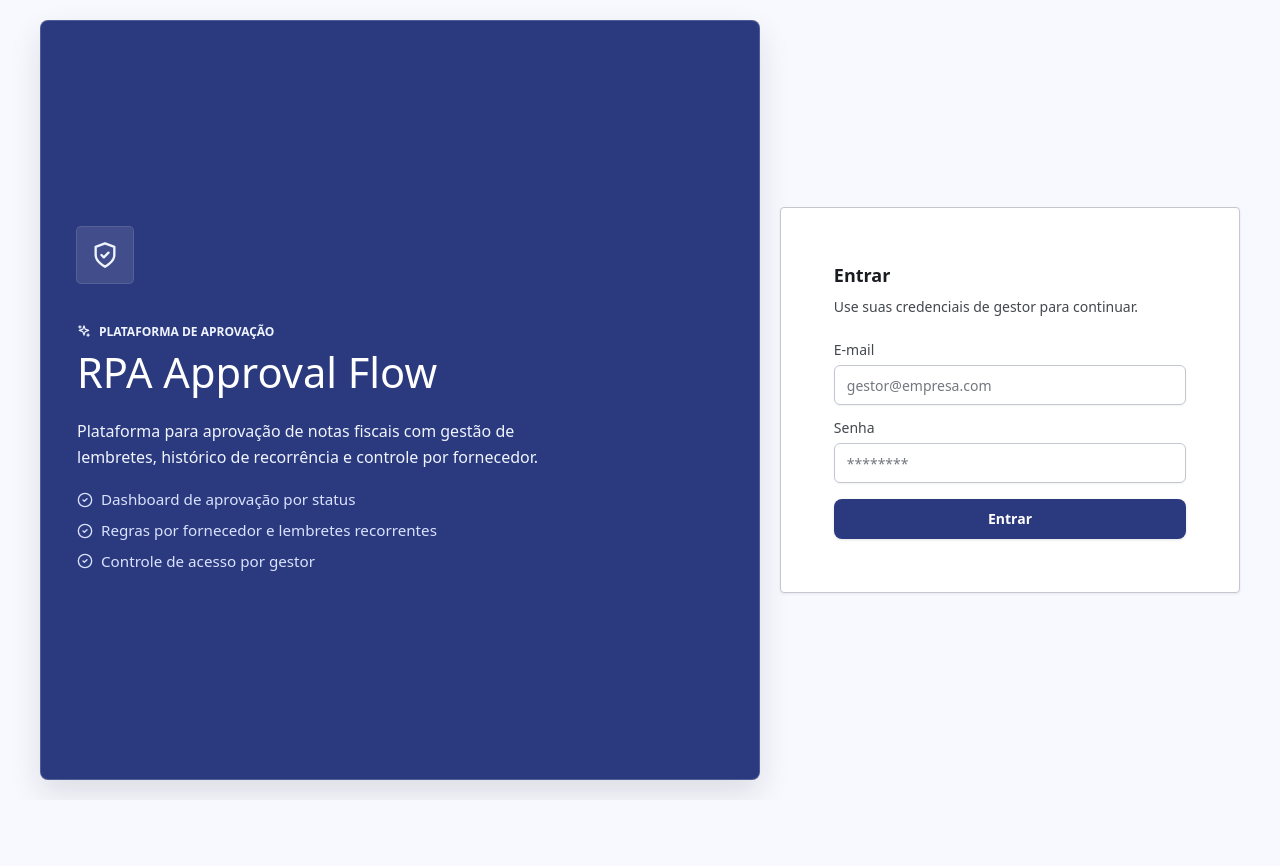
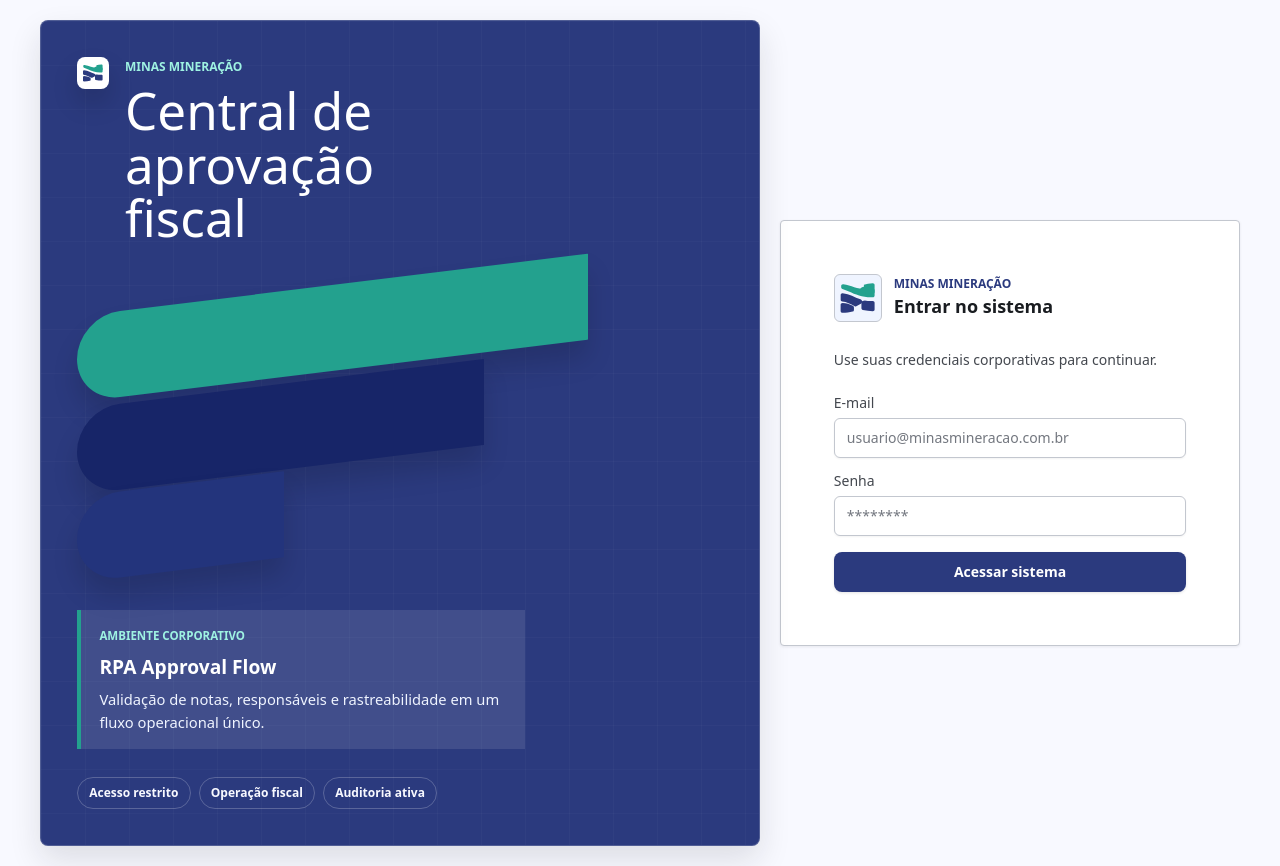
Before and after one commit to rpa-flow/rpa-approval-flow, a Next.js app: page /login in a window 1280 px wide. Before the commit the page ends 800 px from the top, so only its background shows below. Built offline with nearby package versions, Linux system fonts and the light colour scheme.

Commit message:
improve login

```diff
--- a/src/app/dashboard/page.tsx
+++ b/src/app/dashboard/page.tsx
@@ -193,7 +193,7 @@ export default function DashboardPage() {
 
       <div className="table-shell">
         <table className="min-w-full text-sm">
-          <thead><tr><th className="px-4 py-3 text-left">Fornecedor / NF</th><th className="px-4 py-3 text-left">Tomador</th><th className="px-6 py-3 text-right" style={{ minWidth: "11rem", whiteSpace: "nowrap", overflowWrap: "normal", wordBreak: "normal" }}>Valor</th><th className="px-4 py-3 text-left" style={{ minWidth: "7rem", whiteSpace: "nowrap", overflowWrap: "normal", wordBreak: "normal" }}>Emissão</th><th className="px-4 py-3 text-left">Status</th><th className="px-4 py-3 text-left">Responsável</th><th className="px-4 py-3 text-left" style={{ minWidth: "9rem", whiteSpace: "nowrap", overflowWrap: "normal", wordBreak: "normal" }}>Atualização</th><th className="px-4 py-3 text-right">Ações</th></tr></thead>
+          <thead><tr><th className="px-4 py-3 text-left">Fornecedor / NF</th><th className="px-4 py-3 text-left">Tomador</th><th className="px-6 py-3 text-right" style={{ minWidth: "11rem", whiteSpace: "nowrap", overflowWrap: "normal", wordBreak: "normal" }}>Valor</th><th className="px-4 py-3 text-left" style={{ minWidth: "7rem", whiteSpace: "nowrap", overflowWrap: "normal", wordBreak: "normal" }}>Emissão</th><th className="px-4 py-3 text-left" style={{ minWidth: "12rem", whiteSpace: "nowrap", overflowWrap: "normal", wordBreak: "normal" }}>Status</th><th className="px-4 py-3 text-left">Responsável</th><th className="px-4 py-3 text-left" style={{ minWidth: "9rem", whiteSpace: "nowrap", overflowWrap: "normal", wordBreak: "normal" }}>Atualização</th><th className="px-4 py-3 text-right" style={{ minWidth: "7rem", whiteSpace: "nowrap", overflowWrap: "normal", wordBreak: "normal" }}>Ações</th></tr></thead>
           <tbody className="divide-y divide-slate-100">
             {filtered.map((invoice) => <Fragment key={invoice.id}>
               <tr className="cursor-pointer" onClick={() => setExpandedId(expandedId === invoice.id ? null : invoice.id)}>
@@ -201,9 +201,9 @@ export default function DashboardPage() {
                 <td className="px-4 py-3 text-slate-700">{invoice.tomadorNome ?? "-"}</td>
                 <td className="px-6 py-3 text-right font-medium tabular-nums text-slate-800" style={{ minWidth: "11rem", whiteSpace: "nowrap", overflowWrap: "normal", wordBreak: "normal" }}><span style={{ whiteSpace: "nowrap", overflowWrap: "normal", wordBreak: "normal" }}>{Number(invoice.valorServico || 0).toLocaleString("pt-BR", { style: "currency", currency: "BRL" })}</span></td>
                 <td className="px-4 py-3 text-slate-700" style={{ minWidth: "7rem", whiteSpace: "nowrap", overflowWrap: "normal", wordBreak: "normal" }}><span style={{ whiteSpace: "nowrap", overflowWrap: "normal", wordBreak: "normal" }}>{invoice.dataEmissao ? new Date(invoice.dataEmissao).toLocaleDateString("pt-BR") : "-"}</span></td>
-                <td className="px-4 py-3"><span className={`badge ${STATUS_COLORS[invoice.status] ?? "badge-slate"}`}>{invoice.status.replaceAll("_", " ")}</span></td>
+                <td className="px-4 py-3" style={{ minWidth: "12rem", whiteSpace: "nowrap", overflowWrap: "normal", wordBreak: "normal" }}><span className={`badge ${STATUS_COLORS[invoice.status] ?? "badge-slate"}`}>{invoice.status.replaceAll("_", " ")}</span></td>
                 <td className="px-4 py-3 text-slate-700">{invoice.responsavelValidacao ?? "-"}</td><td className="px-4 py-3 text-slate-600" style={{ minWidth: "9rem", whiteSpace: "nowrap", overflowWrap: "normal", wordBreak: "normal" }}><span style={{ whiteSpace: "nowrap", overflowWrap: "normal", wordBreak: "normal" }}>{new Date(invoice.dataAtualizacao).toLocaleString("pt-BR")}</span></td>
-                <td className="px-4 py-3 text-right"><button className="btn-secondary min-h-0 px-3 py-1.5 text-sm" onClick={(e) => { e.stopPropagation(); const r = (e.currentTarget as HTMLButtonElement).getBoundingClientRect(); setMenuState({ invoice, x: Math.max(8, Math.min(r.right - 208, window.innerWidth - 248)), y: Math.min(r.bottom + 6, window.innerHeight - 260) }); }}>Ações ▾</button></td>
+                <td className="px-4 py-3 text-right" style={{ minWidth: "7rem", whiteSpace: "nowrap", overflowWrap: "normal", wordBreak: "normal" }}><button className="btn-secondary min-h-0 whitespace-nowrap px-3 py-1.5 text-sm" onClick={(e) => { e.stopPropagation(); const r = (e.currentTarget as HTMLButtonElement).getBoundingClientRect(); setMenuState({ invoice, x: Math.max(8, Math.min(r.right - 208, window.innerWidth - 248)), y: Math.min(r.bottom + 6, window.innerHeight - 260) }); }}>Ações ▾</button></td>
               </tr>
               {expandedId === invoice.id && <tr><td colSpan={8} className="bg-slate-50 p-0"><div className="grid gap-3 px-4 py-4 text-xs text-slate-700 sm:grid-cols-3"><p><strong>Identificador XML:</strong> {invoice.codigoIdentificador}</p><p><strong>CNPJ:</strong> {invoice.fornecedor.cnpj ?? "-"}</p><p><strong>Código externo fornecedor:</strong> {invoice.fornecedor.codigoExterno ?? "-"}</p><p><strong>Ordem de compra:</strong> {invoice.ordemCompra ?? "-"}</p><p><strong>OC/Contrato:</strong> {invoice.ocContrato ?? "-"}</p><p><strong>Dt. Lanc. Delphi:</strong> {invoice.dataLancamentoDelphi ? new Date(invoice.dataLancamentoDelphi).toLocaleString("pt-BR") : "-"}</p><p><strong>Código Delphi:</strong> {invoice.codigoDelphi ?? "Pendente integração"}</p><p><strong>Integração:</strong> {invoice.statusIntegracaoDelphi ?? "AGUARDANDO"}</p><p className="sm:col-span-3"><strong>Observação da validação:</strong> {invoice.observacaoValidacao ?? "-"}</p></div></td></tr>}
             </Fragment>)}
--- a/src/app/globals.css
+++ b/src/app/globals.css
@@ -49,7 +49,8 @@ img, svg, video, canvas { max-width: 100%; height: auto; }
 svg { flex-shrink: 0; }
 :where(p, h1, h2, h3, h4, h5, h6, span, a, td, th, label, button) {
   letter-spacing: 0;
-  overflow-wrap: anywhere;
+  overflow-wrap: break-word;
+  word-break: normal;
 }
 
 a { color: inherit; text-decoration: none; }
@@ -164,6 +165,9 @@ input[type="checkbox"] { width: 1rem; height: 1rem; accent-color: var(--primary)
   font-weight: 600;
   box-shadow: 0 1px 3px rgba(25, 28, 32, .12);
   transition: transform .16s ease, background .16s ease, box-shadow .16s ease;
+  white-space: nowrap;
+  overflow-wrap: normal;
+  word-break: normal;
 }
 .btn-primary:hover, button[type="submit"]:hover { background: var(--primary-strong); transform: translateY(-1px); }
 .btn-primary:disabled, button[type="submit"]:disabled { opacity: .6; transform: none; box-shadow: none; }
@@ -181,12 +185,28 @@ input[type="checkbox"] { width: 1rem; height: 1rem; accent-color: var(--primary)
   padding: .62rem .92rem;
   font-weight: 600;
   transition: background .16s ease, border-color .16s ease, color .16s ease, transform .16s ease;
+  white-space: nowrap;
+  overflow-wrap: normal;
+  word-break: normal;
 }
 .btn-secondary:hover, .button-secondary:hover { background: var(--surface-container-low); border-color: var(--outline); color: var(--primary-strong); transform: translateY(-1px); }
 .btn-danger { color: var(--danger); border-color: var(--danger-soft); background: var(--surface-container-lowest); }
 .btn-danger:hover { background: var(--danger-soft); border-color: #fda4af; }
 
-.badge { display: inline-flex; align-items: center; gap: .35rem; border-radius: 999px; padding: .25rem .65rem; font-size: .75rem; font-weight: 700; line-height: 1.2; }
+.badge {
+  display: inline-flex;
+  align-items: center;
+  gap: .35rem;
+  border-radius: 999px;
+  padding: .25rem .65rem;
+  font-size: .75rem;
+  font-weight: 700;
+  line-height: 1.2;
+  max-width: max-content;
+  white-space: nowrap;
+  overflow-wrap: normal;
+  word-break: normal;
+}
 .badge-blue { background: var(--primary-soft); color: var(--primary-strong); }
 .badge-slate { background: var(--surface-container); color: var(--muted); }
 .badge-success { background: var(--success-soft); color: #00201a; }
@@ -197,6 +217,21 @@ input[type="checkbox"] { width: 1rem; height: 1rem; accent-color: var(--primary)
 table { width: 100%; border-collapse: separate; border-spacing: 0; }
 th { font-size: .72rem; font-weight: 600; letter-spacing: 0; text-transform: uppercase; color: var(--muted); background: var(--surface-container-low); white-space: nowrap; }
 td { vertical-align: middle; }
+.table-shell th,
+.table-shell td {
+  word-break: normal;
+}
+.table-shell th:last-child,
+.table-shell td:last-child {
+  min-width: 7rem;
+  white-space: nowrap;
+}
+.table-shell .badge,
+.table-shell .btn-primary,
+.table-shell .btn-secondary,
+.table-shell .button-secondary {
+  white-space: nowrap;
+}
 tbody tr { transition: background .14s ease; }
 tbody tr:hover { background: var(--surface-container-low); }
 
@@ -244,7 +279,9 @@ tbody tr:hover { background: var(--surface-container-low); }
   align-items: stretch;
 }
 .login-brand {
-  border-radius: 24px;
+  position: relative;
+  min-height: 36rem;
+  overflow: hidden;
   padding: 2.25rem;
   border: 1px solid rgba(255, 255, 255, .18);
   border-radius: 8px;
@@ -252,12 +289,77 @@ tbody tr:hover { background: var(--surface-container-low); }
   color: #eff4ff;
   display: flex;
   flex-direction: column;
-  justify-content: center;
+  justify-content: space-between;
   box-shadow: 0 14px 32px rgba(25, 28, 32, .12);
 }
-.login-brand h1 { margin: 0; font-size: clamp(1.7rem, 3.5vw, 2.6rem); color: #fff; letter-spacing: 0; }
+.login-brand::before {
+  content: "";
+  position: absolute;
+  inset: 0;
+  background:
+    linear-gradient(90deg, rgba(255,255,255,.08) 1px, transparent 1px),
+    linear-gradient(180deg, rgba(255,255,255,.07) 1px, transparent 1px);
+  background-size: 44px 44px;
+  opacity: .35;
+  pointer-events: none;
+}
+.login-brand > * { position: relative; z-index: 1; }
+.login-brand h1 { margin: 0; max-width: 11ch; font-size: clamp(2rem, 4vw, 3.4rem); line-height: 1.05; color: #fff; letter-spacing: 0; }
 .login-brand p { margin: .9rem 0 0; line-height: 1.65; max-width: 52ch; color: #eff4ff; }
-.login-brand ul { margin: 1.1rem 0 0; padding: 0; list-style: none; display: grid; gap: .5rem; font-size: .95rem; color: #d9e2ff; }
+.login-brand-mark { display: flex; align-items: flex-start; gap: 1rem; }
+.login-brand-mark svg { border-radius: 8px; background: #fff; padding: .35rem; box-shadow: 0 14px 26px rgba(0, 0, 0, .16); }
+.login-brand-eyebrow { margin: 0 0 .45rem !important; font-size: .75rem; font-weight: 800; text-transform: uppercase; color: var(--secondary-soft) !important; }
+.login-strata {
+  display: grid;
+  gap: .8rem;
+  width: min(100%, 38rem);
+  margin-block: 2.5rem;
+}
+.login-strata-layer {
+  display: block;
+  height: clamp(3.2rem, 8vw, 5.4rem);
+  border-radius: 999px 14px 14px 999px;
+  transform: skewY(-7deg);
+  box-shadow: 0 18px 26px rgba(0, 0, 0, .14);
+}
+.login-strata-teal { width: 84%; background: var(--secondary); }
+.login-strata-blue { width: 67%; background: #172568; }
+.login-strata-small { width: 34%; background: #23347c; }
+.login-context-panel {
+  width: min(100%, 28rem);
+  border-left: 4px solid var(--secondary);
+  background: rgba(255, 255, 255, .1);
+  padding: 1rem 1.15rem;
+}
+.login-context-label {
+  margin: 0 0 .35rem !important;
+  font-size: .72rem;
+  font-weight: 800;
+  text-transform: uppercase;
+  color: var(--secondary-soft) !important;
+}
+.login-context-title {
+  margin: 0 !important;
+  font-size: 1.2rem;
+  font-weight: 750;
+  color: #fff !important;
+}
+.login-context-copy { margin-top: .35rem !important; font-size: .92rem; line-height: 1.55 !important; }
+.login-brand-footer {
+  display: flex;
+  flex-wrap: wrap;
+  gap: .5rem;
+  margin-top: 1.75rem;
+}
+.login-brand-footer span {
+  border: 1px solid rgba(255, 255, 255, .22);
+  border-radius: 999px;
+  padding: .35rem .7rem;
+  color: #f8f9ff;
+  font-size: .75rem;
+  font-weight: 700;
+  white-space: nowrap;
+}
 .login-card { margin: auto 0; border-radius: 4px; border: 1px solid var(--line); background: var(--surface-container-lowest); padding: 1.8rem; box-shadow: 0 1px 3px rgba(25, 28, 32, .08); }
 .login-card h2 { margin: 0; font-size: 1.55rem; letter-spacing: 0; }
 .login-card .form-grid { margin-top: 1.1rem; gap: .9rem; grid-template-columns: 1fr; }
@@ -266,7 +368,7 @@ tbody tr:hover { background: var(--surface-container-low); }
 @media (max-width: 1024px) {
   .settings-grid { grid-template-columns: 1fr; }
   .login-shell { grid-template-columns: 1fr; padding-block: 1rem; }
-  .login-brand { padding: 1.6rem; }
+  .login-brand { min-height: 28rem; padding: 1.6rem; }
   .login-card { margin: 0; }
 }
 @media (max-width: 900px) {
@@ -278,7 +380,11 @@ tbody tr:hover { background: var(--surface-container-low); }
   .card { border-radius: 4px; padding: .9rem; }
   .section-header, .ds-actions { align-items: stretch; }
   .btn-primary, .btn-secondary, .button-secondary, button[type="submit"] { width: 100%; }
-  .login-brand { border-radius: 8px; padding: 1.2rem; }
+  .login-brand { min-height: auto; border-radius: 8px; padding: 1.2rem; }
+  .login-brand h1 { max-width: 100%; font-size: 1.9rem; }
+  .login-brand-mark { align-items: center; }
+  .login-strata { margin-block: 1.5rem; gap: .55rem; }
+  .login-strata-layer { height: 2.8rem; }
   .login-card { border-radius: 4px; padding: 1.2rem; }
   .form-actions { justify-content: stretch; }
   .form-actions > * { flex: 1 1 auto; }
@@ -297,9 +403,3 @@ tbody tr:hover { background: var(--surface-container-low); }
     box-shadow: 0 1px 3px rgba(25, 28, 32, .08);
   }
 }
-
-.login-brand ul li {
-  display: flex;
-  align-items: center;
-  gap: .5rem;
-}
--- a/src/app/login/page.tsx
+++ b/src/app/login/page.tsx
@@ -2,7 +2,7 @@
 
 import { useState } from "react";
 import { useRouter } from "next/navigation";
-import { CheckCircle2, ShieldCheck, Sparkles } from "lucide-react";
+import { MinasLogoIcon } from "@/components/brand/minas-logo-icon";
 import { Alert } from "@/components/ui/alert";
 import { Button } from "@/components/ui/button";
 import { Card, CardContent, CardDescription, CardHeader, CardTitle } from "@/components/ui/card";
@@ -42,33 +42,52 @@ export default function LoginPage() {
   return (
     <main className="login-shell">
       <section className="login-brand">
-        <div className="mb-6 inline-flex h-14 w-14 items-center justify-center rounded bg-white/10 ring-1 ring-white/20">
-          <ShieldCheck size={28} />
+        <div className="login-brand-mark">
+          <MinasLogoIcon className="h-16 w-16" />
+          <div>
+            <p className="login-brand-eyebrow">Minas Mineração</p>
+            <h1>Central de aprovação fiscal</h1>
+          </div>
         </div>
-        <p className="mb-3 inline-flex items-center gap-2 text-xs font-bold uppercase text-surface-container-low"><Sparkles size={14} /> Plataforma de aprovação</p>
-        <h1>RPA Approval Flow</h1>
-        <p>
-          Plataforma para aprovação de notas fiscais com gestão de lembretes, histórico de
-          recorrência e controle por fornecedor.
-        </p>
-        <ul>
-          <li><CheckCircle2 size={16} /> Dashboard de aprovação por status</li>
-          <li><CheckCircle2 size={16} /> Regras por fornecedor e lembretes recorrentes</li>
-          <li><CheckCircle2 size={16} /> Controle de acesso por gestor</li>
-        </ul>
+
+        <div className="login-strata" aria-hidden="true">
+          <span className="login-strata-layer login-strata-teal" />
+          <span className="login-strata-layer login-strata-blue" />
+          <span className="login-strata-layer login-strata-small" />
+        </div>
+
+        <div className="login-context-panel">
+          <p className="login-context-label">Ambiente corporativo</p>
+          <p className="login-context-title">RPA Approval Flow</p>
+          <p className="login-context-copy">Validação de notas, responsáveis e rastreabilidade em um fluxo operacional único.</p>
+        </div>
+
+        <div className="login-brand-footer">
+          <span>Acesso restrito</span>
+          <span>Operação fiscal</span>
+          <span>Auditoria ativa</span>
+        </div>
       </section>
 
       <Card className="login-card">
         <CardHeader className="p-0 pb-5">
-          <CardTitle className="text-2xl">Entrar</CardTitle>
-          <CardDescription>Use suas credenciais de gestor para continuar.</CardDescription>
+          <div className="mb-5 flex items-center gap-3">
+            <div className="grid h-12 w-12 place-items-center rounded-md border border-border bg-surface-container-low">
+              <MinasLogoIcon className="h-9 w-9" />
+            </div>
+            <div>
+              <p className="text-xs font-bold uppercase text-brand">Minas Mineração</p>
+              <CardTitle className="text-2xl">Entrar no sistema</CardTitle>
+            </div>
+          </div>
+          <CardDescription>Use suas credenciais corporativas para continuar.</CardDescription>
         </CardHeader>
         <CardContent className="p-0">
           <form onSubmit={onSubmit} className="grid gap-4">
             <FormField label="E-mail">
               <Input
                 type="email"
-                placeholder="gestor@empresa.com"
+                placeholder="usuario@minasmineracao.com.br"
                 value={email}
                 onChange={(e) => setEmail(e.target.value)}
                 required
@@ -84,7 +103,7 @@ export default function LoginPage() {
               />
             </FormField>
             <Button type="submit" disabled={loading} className="w-full">
-              {loading ? "Entrando..." : "Entrar"}
+              {loading ? "Entrando..." : "Acessar sistema"}
             </Button>
           </form>
           {erro && <Alert className="mt-4" variant="destructive">{erro}</Alert>}
--- a/src/components/ui-kit/data-table.tsx
+++ b/src/components/ui-kit/data-table.tsx
@@ -15,11 +15,11 @@ export function DataTable<T>({ columns, data, getRowKey, loading, emptyTitle = "
           <TableHeader>
             <TableRow>
               {columns.map((column) => <TableHead key={column.key} className={column.className}>{column.header}</TableHead>)}
-              {actions && <TableHead className="text-right">Ações</TableHead>}
+              {actions && <TableHead className="w-32 whitespace-nowrap text-right">Ações</TableHead>}
             </TableRow>
           </TableHeader>
           <TableBody>
-            {data.map((row) => <TableRow key={getRowKey(row)}>{columns.map((column) => <TableCell key={column.key} className={column.className}>{column.cell(row)}</TableCell>)}{actions && <TableCell className="text-right">{actions(row)}</TableCell>}</TableRow>)}
+            {data.map((row) => <TableRow key={getRowKey(row)}>{columns.map((column) => <TableCell key={column.key} className={column.className}>{column.cell(row)}</TableCell>)}{actions && <TableCell className="whitespace-nowrap text-right">{actions(row)}</TableCell>}</TableRow>)}
           </TableBody>
         </Table>
       </div>
--- a/src/components/ui/badge.tsx
+++ b/src/components/ui/badge.tsx
@@ -2,5 +2,5 @@ import * as React from "react";
 import { cn } from "@/lib/utils";
 export function Badge({ className, variant = "default", ...props }: React.HTMLAttributes<HTMLSpanElement> & { variant?: "default" | "secondary" | "success" | "warning" | "destructive" | "outline" }) {
  const map={default:"bg-brand-soft text-brand-strong ring-brand/20",secondary:"bg-surface-container text-muted ring-border",success:"bg-emerald-100 text-emerald-900 ring-emerald-200",warning:"bg-amber-100 text-amber-900 ring-amber-200",destructive:"bg-rose-100 text-rose-800 ring-rose-200",outline:"bg-surface-container-lowest text-muted ring-border"};
- return <span className={cn("inline-flex items-center gap-1 rounded-full px-2.5 py-1 text-xs font-bold ring-1 ring-inset", map[variant], className)} {...props}/>;
+ return <span className={cn("inline-flex max-w-max items-center gap-1 whitespace-nowrap rounded-full px-2.5 py-1 text-xs font-bold ring-1 ring-inset", map[variant], className)} {...props}/>;
 }
```
Also changed, not shown: 1 other file (tests, documents, lock files or other folders).
